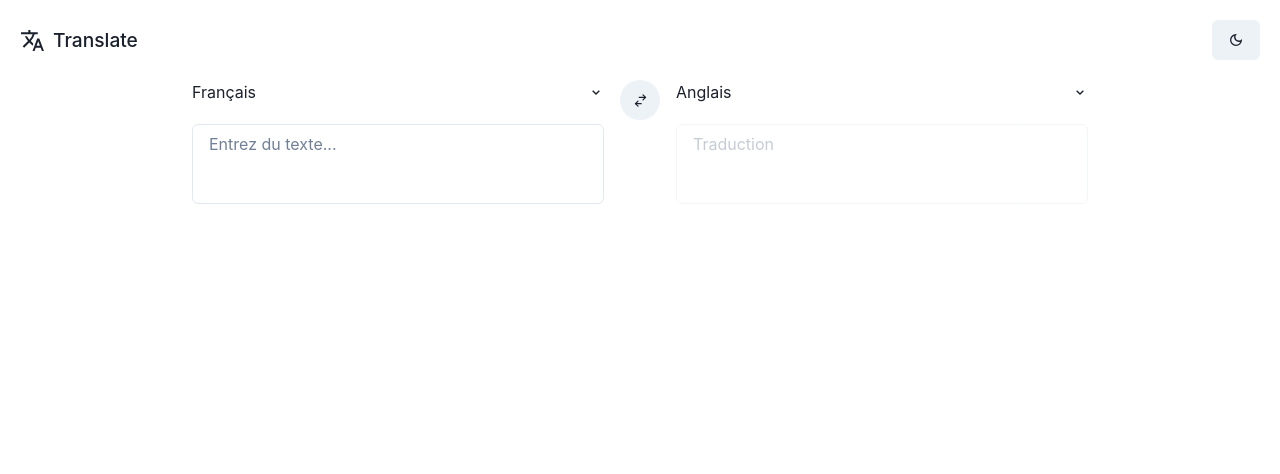
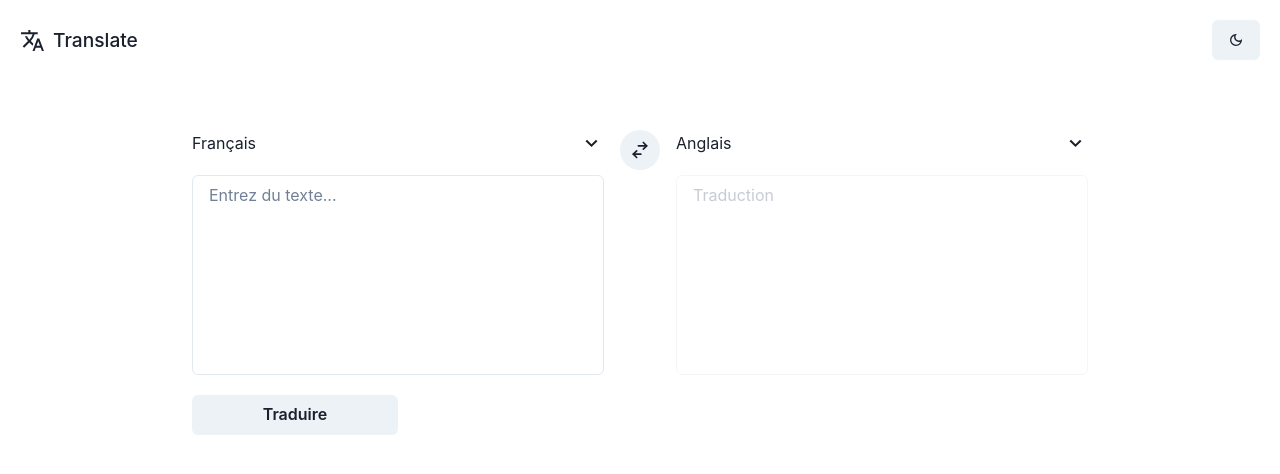
Before and after one commit to marcyannick1/Translation-App, a React (Vite) app: page / in a window 1280 px wide. Shown: the top 474 px of the page. Built offline with nearby package versions, Linux system fonts and the light colour scheme; no server answers.

Commit message:
translate text

```diff
--- a/src/App.tsx
+++ b/src/App.tsx
@@ -23,16 +23,18 @@ function App() {
     const [showModal, setShowModal] = useState<null | string>(null);
     const [languages, setLanguages] = useState<Language[]>([]);
     const [filterLanguages, setFilterLanguages] = useState<Language[]>([]);
-    const [searchInput, setSearchInput] = useState("");
+    const [searchInput, setSearchInput] = useState<string>("");
+    const [inputText, setInputText] = useState<string>("");
+    const [outputText, setOutputText] = useState<string>("");
 
     const getLanguages = async (): Promise<Language[]> => {
         const options = {
             method: "GET",
-            url: 'https://google-translate1.p.rapidapi.com/language/translate/v2/languages',
+            url: "https://google-translate1.p.rapidapi.com/language/translate/v2/languages",
             params: { target: "fr" },
             headers: {
                 "Accept-Encoding": "application/gzip",
-                "X-RapidAPI-Key": "",
+                "X-RapidAPI-Key": "e9e9ebcdb7msh01cbf9826a22a1dp14199fjsn9a8ecadc45cb",
                 "X-RapidAPI-Host": "google-translate1.p.rapidapi.com",
             },
         };
@@ -56,6 +58,8 @@ function App() {
     const languageSwitch = () => {
         setInputLanguage(outputLanguage);
         setOutputLanguage(inputLanguage);
+        setInputText(outputText)
+        setOutputText(inputText)
         setShowModal(null);
     };
 
@@ -77,11 +81,42 @@ function App() {
     };
 
     const changeLanguage = (type: string, language: string) => {
-        const key = languages.filter((lang) => lang.name.includes(language))[0].language;
+        const key = languages.filter((lang) => lang.name.includes(language))[0]
+            .language;
         type === "Input"
             ? setInputLanguage({ language: key, name: language })
             : setOutputLanguage({ language: key, name: language });
         setShowModal(null);
+    };
+
+    const translateText = () => {
+        const encodedParams = new URLSearchParams();
+        encodedParams.append("q", inputText);
+        encodedParams.append("target", outputLanguage.language);
+        encodedParams.append("source", inputLanguage.language);
+
+        const options = {
+            method: "POST",
+            url: "https://google-translate1.p.rapidapi.com/language/translate/v2",
+            headers: {
+                "content-type": "application/x-www-form-urlencoded",
+                "Accept-Encoding": "application/gzip",
+                "X-RapidAPI-Key":
+                    "e9e9ebcdb7msh01cbf9826a22a1dp14199fjsn9a8ecadc45cb",
+                "X-RapidAPI-Host": "google-translate1.p.rapidapi.com",
+            },
+            data: encodedParams,
+        };
+
+        axios
+            .request(options)
+            .then(function (response) {
+                console.log(response.data)
+                setOutputText(response.data.data.translations[0].translatedText)
+            })
+            .catch(function (error) {
+                console.error(error);
+            });
     };
 
     useEffect(() => {
@@ -92,7 +127,7 @@ function App() {
     }, []);
 
     return (
-        <Center>
+        <Center mt={50}>
             <Flex width="70%" direction="column">
                 <Flex gap={4}>
                     <Flex direction="column" w="50%">
@@ -102,10 +137,21 @@ function App() {
                             showModal={showModal}
                             handleChange={() => toggleShowModal("Input")}
                         />
-                        {!showModal && <TextBox type="Input" />}
+                        {!showModal && (
+                            <>
+                                <TextBox
+                                type="Input"
+                                inputText = {inputText}
+                                setInputText = {setInputText}
+                                />
+                                <Button mt={5} w="50%" onClick={translateText}>
+                                    Traduire
+                                </Button>
+                            </>
+                        )}
                     </Flex>
                     <Button rounded="full" p={1} onClick={languageSwitch}>
-                        <TbSwitchHorizontal size={15} />
+                        <TbSwitchHorizontal size={20} />
                     </Button>
                     <Flex direction="column" w="50%">
                         <SelectLanguage
@@ -114,7 +160,12 @@ function App() {
                             showModal={showModal}
                             handleChange={() => toggleShowModal("Output")}
                         />
-                        {!showModal && <TextBox type="Output" />}
+                        {!showModal &&
+                        <TextBox
+                        type="Output"
+                        outputText = {outputText}
+                        setOutputText = {setOutputText}
+                        />}
                     </Flex>
                 </Flex>
                 {showModal && (
--- a/src/components/Modal.tsx
+++ b/src/components/Modal.tsx
@@ -1,5 +1,13 @@
-import { Box, Input, ListItem, UnorderedList } from "@chakra-ui/react";
+import {
+    Box,
+    Input,
+    InputGroup,
+    InputLeftElement,
+    ListItem,
+    UnorderedList,
+} from "@chakra-ui/react";
 import { ChangeEvent } from "react";
+import { BiSearch } from "react-icons/bi";
 import { Language } from "../App";
 
 interface ModalProps {
@@ -19,12 +27,18 @@ function Modal({
 }: ModalProps) {
     return (
         <Box rounded={5}>
+            <InputGroup>
+                <InputLeftElement
+                    pointerEvents="none"
+                    children={<BiSearch size={20} color="gray"/>}
+                />
                 <Input
                     variant="filled"
                     placeholder="Recherchez une langue"
                     value={searchInputValue}
                     onChange={handleChange}
                 />
+            </InputGroup>
             <UnorderedList style={{ columnCount: 6 }} m={0} py={5}>
                 {languages.map((language) => (
                     <ListItem
--- a/src/components/SelectLanguage.tsx
+++ b/src/components/SelectLanguage.tsx
@@ -1,5 +1,9 @@
-import { Flex, Icon, Input } from "@chakra-ui/react";
-import { BiChevronDown, BiChevronUp } from "react-icons/bi";
+import {
+    Flex,
+    Icon,
+    Input
+} from "@chakra-ui/react";
+import { BiChevronDown, BiChevronUp} from "react-icons/bi";
 import { Language } from "../App";
 
 interface SelectLanguageProps {
@@ -25,9 +29,9 @@ function SelectLanguage({
         >
             <Input value={language.name} variant="unstyled" cursor="pointer" />
             {showModal != type ? (
-                <Icon as={BiChevronDown} />
+                <Icon as={BiChevronDown} fontSize={25} />
             ) : (
-                <Icon as={BiChevronUp} />
+                <Icon as={BiChevronUp} fontSize={25} />
             )}
         </Flex>
     );
--- a/src/components/TextBox.tsx
+++ b/src/components/TextBox.tsx
@@ -1,16 +1,36 @@
-import { Textarea } from "@chakra-ui/react";
+import { Box, Button, Textarea } from "@chakra-ui/react";
+import { Dispatch, SetStateAction } from "react";
+import { IoMdClose } from "react-icons/io";
 
 interface TextBoxProps {
     type: string;
+    inputText?: string;
+    setInputText?: Dispatch<SetStateAction<string>>;
+    outputText?: string;
+    setOutputText?: Dispatch<SetStateAction<string>>;
 }
 
-function TextBox({ type }: TextBoxProps) {
+function TextBox({
+    type,
+    inputText,
+    setInputText,
+    outputText,
+}: TextBoxProps) {
     return (
-        <Textarea
-            placeholder={type === "Input" ? "Entrez du texte..." : "Traduction"}
-            resize="none"
-            disabled={type === "Output"}
-        />
+        <Box position="relative">
+            <Textarea
+                placeholder={type === "Input" ? "Entrez du texte..." : "Traduction"}
+                resize="none"
+                disabled={type === "Output"}
+                height={200}
+                pr={10}
+                onChange = {(e) => setInputText?.(e.target.value)}
+                value = {type == "Input" ? inputText : outputText}
+            />
+            {inputText &&
+                <IoMdClose size={20} style={{position: "absolute", top: 10, right: 10, zIndex: 1000, cursor: "pointer"}} onClick={()=>setInputText?.('')}/>
+            }
+        </Box>
     );
 }
 
```
Lines whose indentation alone changed are shown as unchanged.
